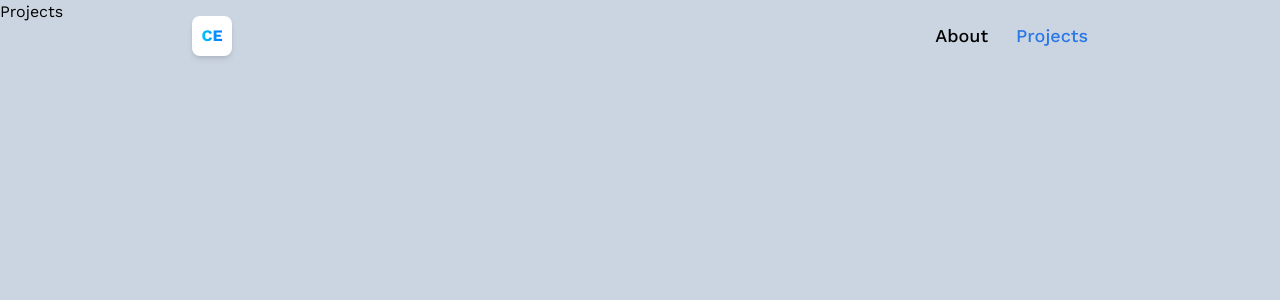
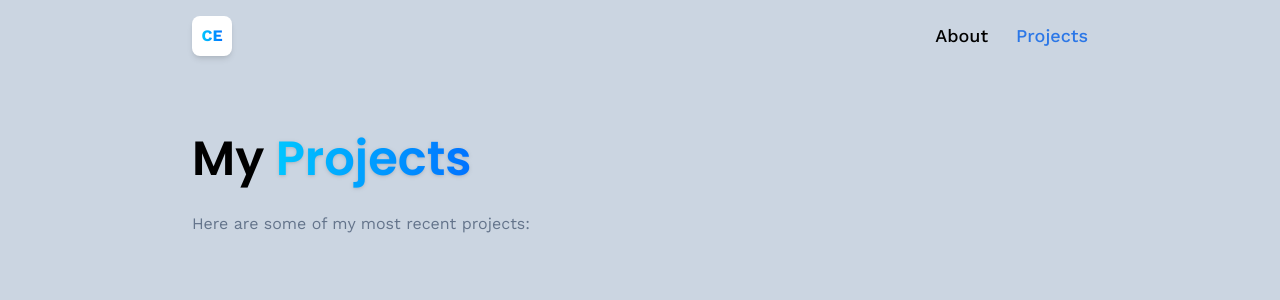
Before and after one commit to Thornrose/portfolio-threejs, a React (Vite) app: page /projects in a window 1280 px wide. Shown: the top 300 px of the page. Built offline with nearby package versions, Linux system fonts and the light colour scheme.

Commit message:
initial formatting for Projects page

```diff
--- a/src/pages/Projects.jsx
+++ b/src/pages/Projects.jsx
@@ -1,6 +1,22 @@
+
 const Projects = () => {
   return (
-    <div>Projects</div>
+    <section className="max-container">
+      <h1 className="head-text">
+        My <span className="blue-gradient_text font-semibold drop-shadow">Projects</span>
+      </h1>
+
+      <div className="mt-5 flex flex-col gap-3 text-slate-500">
+        <p>
+          Here are some of my most recent projects:
+        </p>
+      </div>
+
+      <div className="flex flex-wrap my-20 gap-16">
+
+
+      </div>
+    </section>
   )
 }
 
```
